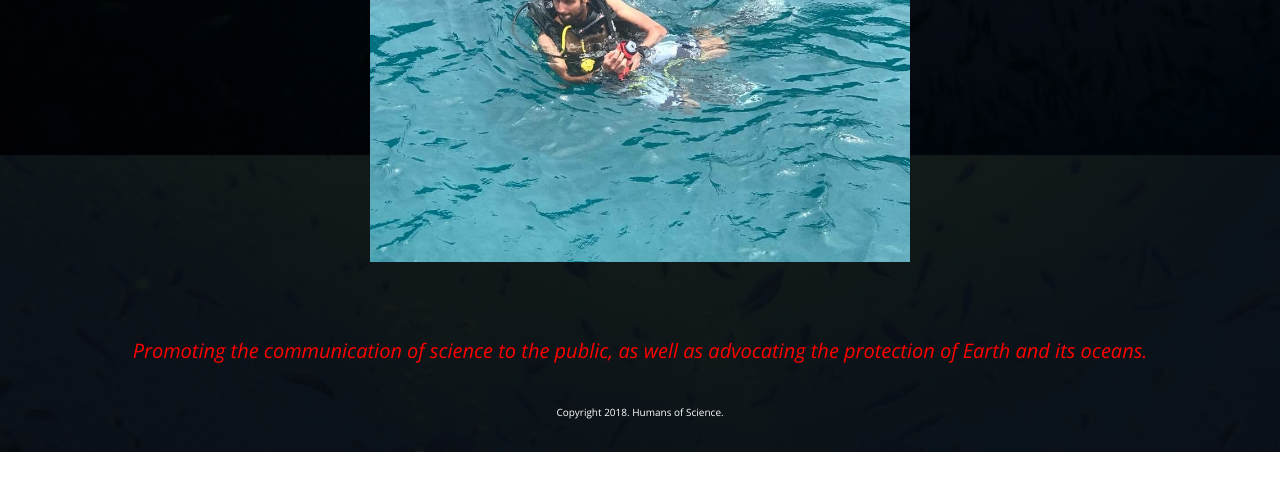
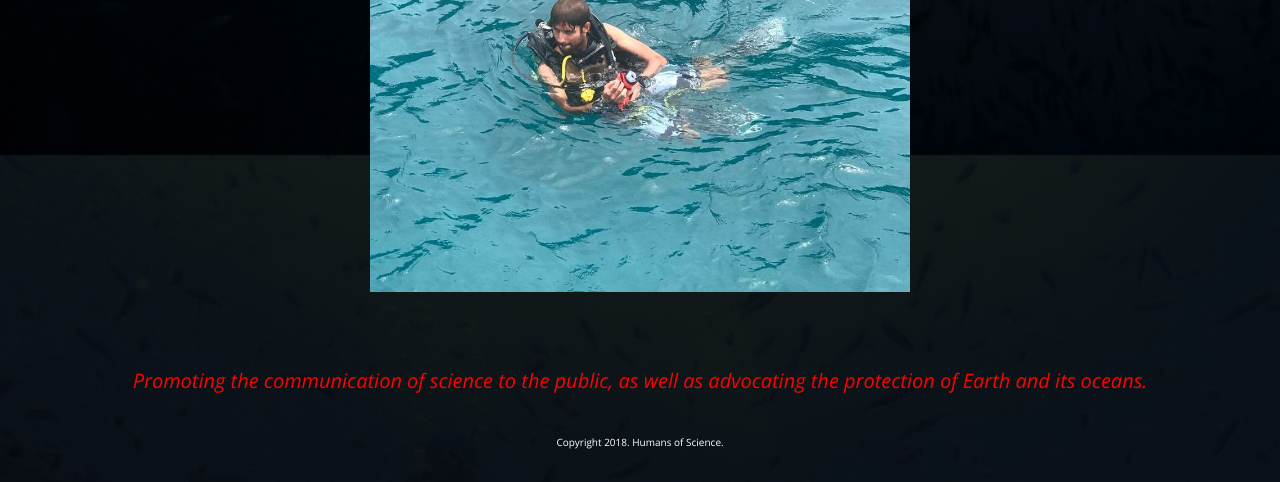
Before and after one commit to mdmegill/mdmegill.github.io, a plain HTML site: page blog.html in a window 1280 px wide. Shown: the part 805-1287 px from the top of the page. Before the commit the page ends 1257 px from the top, so only its background shows below. Drawn offline with nearby package versions, Linux system fonts and the light colour scheme.

Commit message:
one more

```diff
--- a/css/style.css
+++ b/css/style.css
@@ -266,7 +266,7 @@ textarea{
   font-weight: 400;
   font-size: 20px;
 }
-.home{
+.main-content{
   padding-top: 30px;
 }
 /******************************************
```
